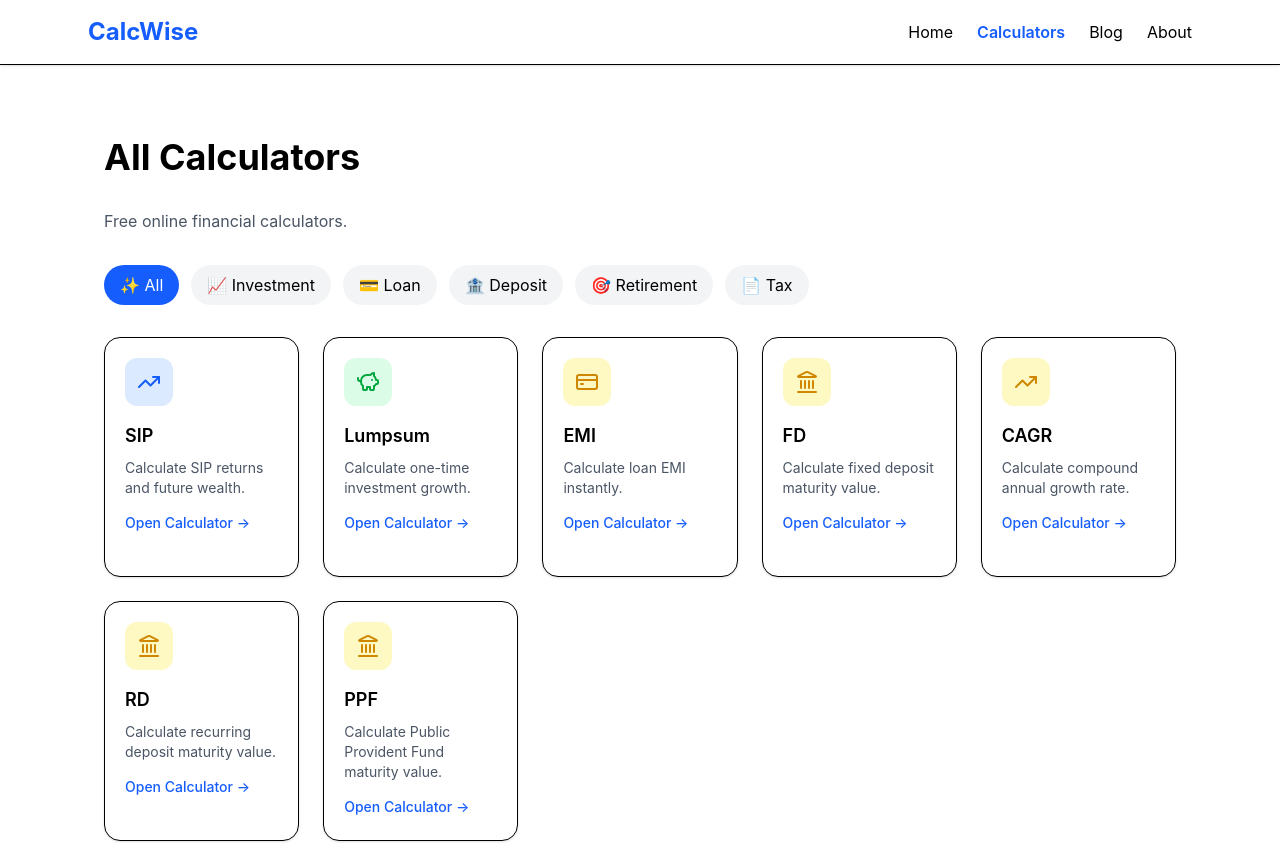
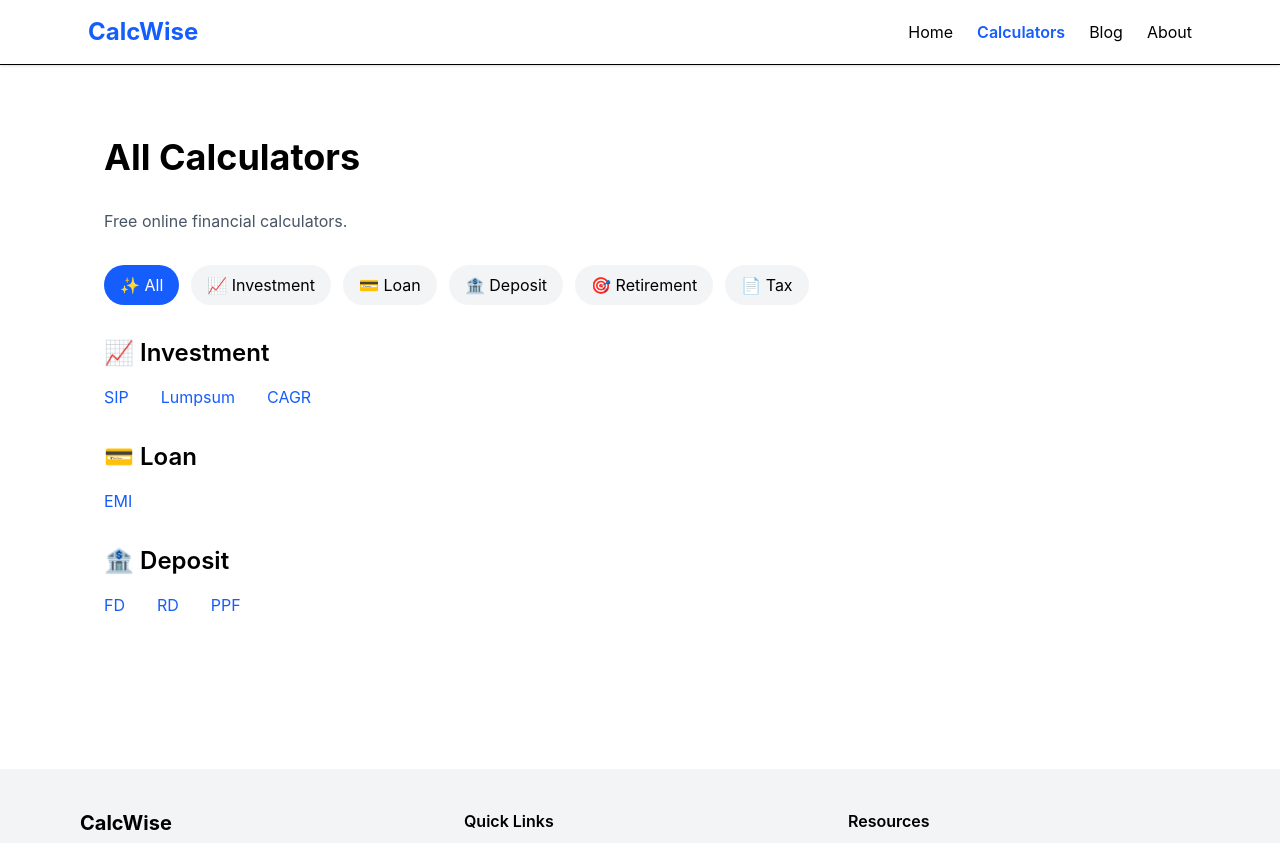
Before and after one commit to santosh450/finance-calculators, a React (Vite) app: page /calculators in a window 1280 px wide. Shown: the top 843 px of the page. Built offline with nearby package versions, Linux system fonts and the light colour scheme.

Commit message:
graph bars

```diff
--- /dev/null
+++ b/src/components/BreakdownBar.tsx
@@ -0,0 +1,38 @@
+type BreakdownItem = {
+  label: string;
+  value: number;
+  color: string;
+};
+
+type BreakdownBarProps = {
+  items: BreakdownItem[];
+};
+
+export default function BreakdownBar({ items }: BreakdownBarProps) {
+  //want to get max from items array and use it to calculate percentage of each item
+  const maxValue = Math.max(...items.map((item) => item.value));
+
+  return (
+    <div className="space-y-5 mt-6">
+      {items.map((item) => {
+        const percentage = maxValue === 0 ? 0 : (item.value / maxValue) * 100;
+
+        return (
+          <div key={item.label}>
+            <div className="flex justify-between mb-1">
+              <span>{item.label}</span>
+              <span>{percentage.toFixed(1)}%</span>
+            </div>
+
+            <div className="h-3 bg-gray-200 rounded-full overflow-hidden">
+              <div
+                className={`h-full ${item.color}`}
+                style={{ width: `${percentage}%` }}
+              />
+            </div>
+          </div>
+        );
+      })}
+    </div>
+  );
+}
--- a/src/pages/CalculatorsPage.tsx
+++ b/src/pages/CalculatorsPage.tsx
@@ -4,7 +4,7 @@ import {
   categories,
   type CalculatorCategory as CalculatorCategoryType,
 } from "../constants/categories";
-import { useSearchParams } from "react-router-dom";
+import { Link, useSearchParams } from "react-router-dom";
 
 const ALL_CATEGORY = categories[0].id;
 
@@ -51,12 +51,45 @@ export default function CalculatorsPage() {
         ))}
       </div>
 
-      {/* <div className="grid md:grid-cols-2 gap-6"> */}
-      <div className="grid gap-6 sm:grid-cols-2 lg:grid-cols-5">
-        {filteredCalculators.map((calculator) => (
-          <CalculatorCard key={calculator.path} {...calculator} />
-        ))}
-      </div>
+      {selectedCategory === ALL_CATEGORY ? (
+        <div className="space-y-8">
+          {categories
+            .filter((category) => category.id !== ALL_CATEGORY)
+            .map((category) => {
+              const categoryCalculators = calculators.filter(
+                (calc) => calc.category === category.id,
+              );
+
+              if (categoryCalculators.length === 0) return null;
+
+              return (
+                <div key={category.id}>
+                  <h2 className="text-2xl font-semibold mb-4">
+                    {category.icon} {category.id}
+                  </h2>
+
+                  <div className="flex flex-wrap gap-x-8 gap-y-3">
+                    {categoryCalculators.map((calculator) => (
+                      <Link
+                        key={calculator.path}
+                        to={calculator.path}
+                        className="text-blue-600 hover:underline"
+                      >
+                        {calculator.title}
+                      </Link>
+                    ))}
+                  </div>
+                </div>
+              );
+            })}
+        </div>
+      ) : (
+        <div className="grid gap-6 sm:grid-cols-2 lg:grid-cols-4">
+          {filteredCalculators.map((calculator) => (
+            <CalculatorCard key={calculator.path} {...calculator} />
+          ))}
+        </div>
+      )}
     </div>
   );
 }
--- a/src/pages/SipCalculatorPage.tsx
+++ b/src/pages/SipCalculatorPage.tsx
@@ -10,6 +10,7 @@ import CalculatorInput from "../components/CalculatorInput";
 import CalculatorLayout from "../components/CalculatorLayout";
 import FaqSection from "../components/FaqSection";
 import ExplanationSection from "../components/ExplanationSection";
+import BreakdownBar from "../components/BreakdownBar";
 
 export default function SipCalculatorPage() {
   const [searchParams, setSearchParams] = useSearchParams();
@@ -113,25 +114,9 @@ export default function SipCalculatorPage() {
           {/* Results Card */}
 
           <div className="border rounded-xl p-6 shadow-sm">
-            <h2 className="text-2xl font-semibold mb-6">Results</h2>
+            <div className="flex items-center justify-between mb-6">
+              <h2 className="text-2xl font-semibold">Results</h2>
 
-            <div className="space-y-4">
-              <ResultCard
-                label="Invested Amount"
-                value={formatCurrency(result.investedAmount)}
-              />
-
-              <ResultCard
-                label="Estimated Returns"
-                value={formatCurrency(result.estimatedReturns)}
-                valueClassName="text-green-600"
-              />
-
-              <ResultCard
-                label="Maturity Value"
-                value={formatCurrency(result.maturityValue)}
-                valueClassName="text-blue-600 text-3xl"
-              />
               <button
                 onClick={() => {
                   navigator.clipboard.writeText(window.location.href);
@@ -147,16 +132,46 @@ export default function SipCalculatorPage() {
                 {copied ? "Copied!" : "Copy Share Link"}
               </button>
             </div>
+            <div className="grid grid-cols-2 gap-4">
+              <div className="space-y-4">
+                <ResultCard
+                  label="Invested Amount"
+                  value={formatCurrency(result.investedAmount)}
+                />
+
+                <ResultCard
+                  label="Estimated Returns"
+                  value={formatCurrency(result.estimatedReturns)}
+                  valueClassName="text-green-600"
+                />
+              </div>
+
+              <ResultCard
+                label="Maturity Value"
+                value={formatCurrency(result.maturityValue)}
+                valueClassName="text-blue-600 text-3xl"
+              />
+            </div>
+            <BreakdownBar
+              items={[
+                {
+                  label: "Invested Amount",
+                  value: result.investedAmount,
+                  color: "bg-black",
+                },
+                {
+                  label: "Estimated Returns",
+                  value: result.estimatedReturns,
+                  color: "bg-green-600",
+                },
+                {
+                  label: "Maturity Value",
+                  value: result.maturityValue,
+                  color: "bg-blue-600",
+                },
+              ]}
+            />
           </div>
-        </div>
-
-        <div className="mt-12 border rounded-xl p-6 shadow-sm">
-          <h2 className="text-2xl font-semibold mb-6">Investment Breakdown</h2>
-
-          <BreakdownPieChart
-            investedAmount={result.investedAmount}
-            estimatedReturns={result.estimatedReturns}
-          />
         </div>
 
         <ExplanationSection
```
